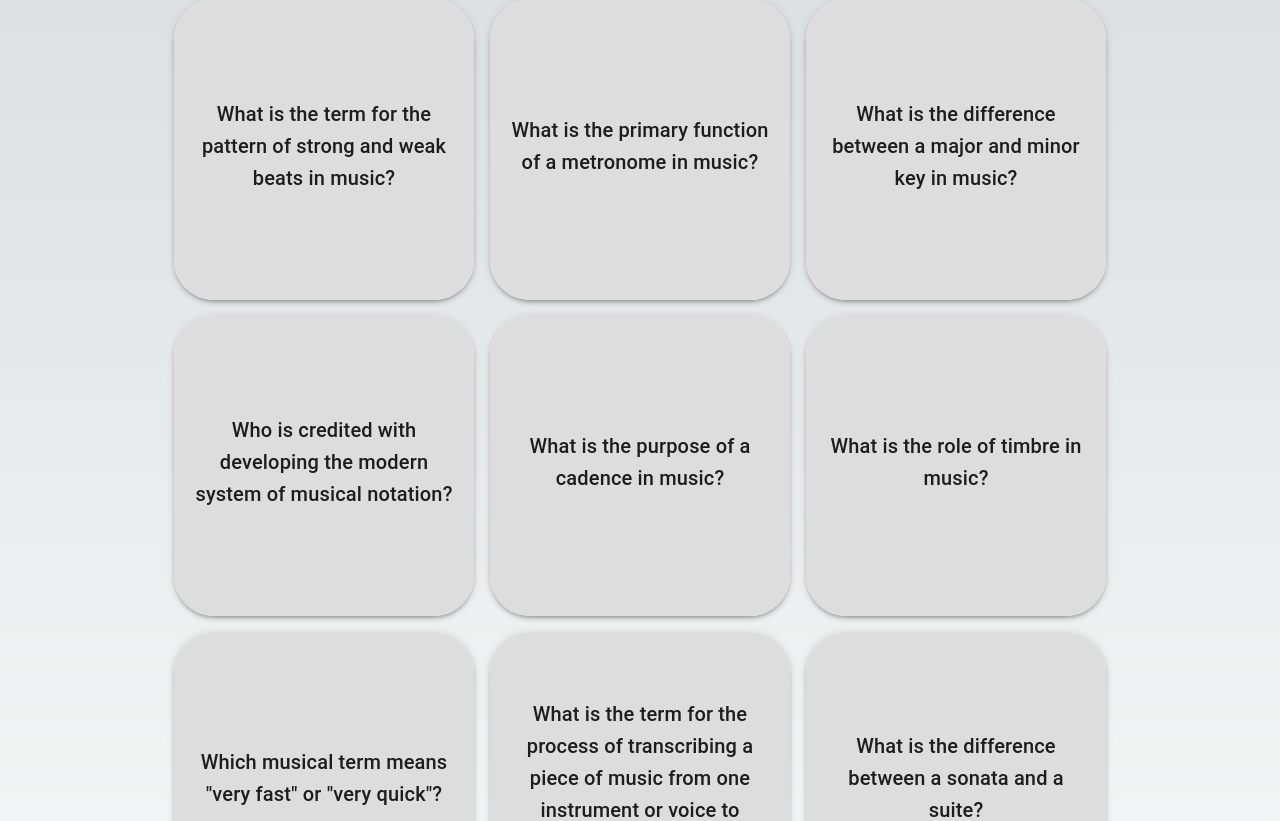
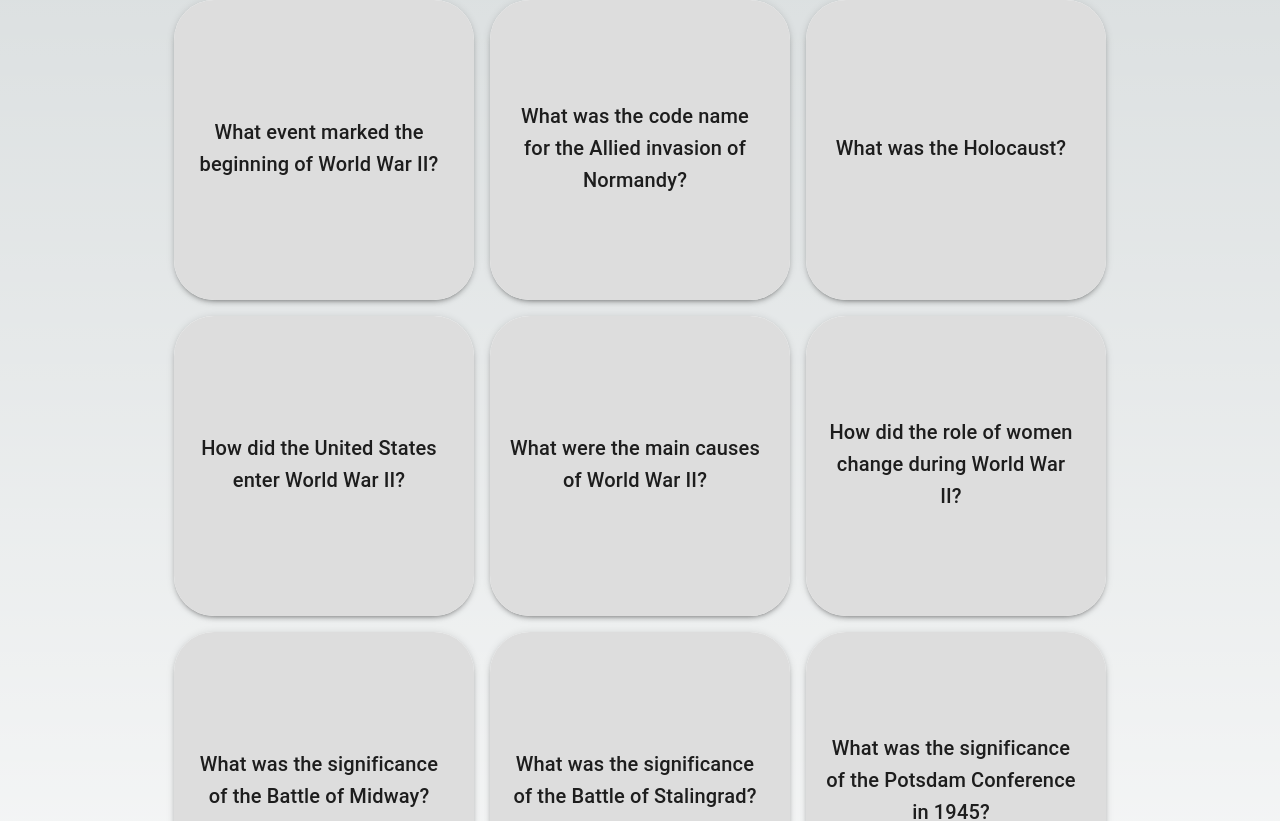
Before and after one commit to JessiP23/flashcard, a Next.js app: page /worldwar in a window 1280 px wide. Shown: the part 232-1053 px from the top of the page. Built offline with nearby package versions, Linux system fonts and the light colour scheme; no server answers.

Commit message:
world war 2 questions flashcard finished

```diff
--- a/app/worldwar/page.js
+++ b/app/worldwar/page.js
@@ -7,20 +7,21 @@ const SignedIn = dynamic(() => import('@clerk/nextjs').then(mod => mod.SignedIn)
 const SignedOut = dynamic(() => import('@clerk/nextjs').then(mod => mod.SignedOut), { ssr: false });
 const UserButton = dynamic(() => import('@clerk/nextjs').then(mod => mod.UserButton), { ssr: false });
 
-const WorldWar = () => {
+const FlashcardPage = () => {
   const [showBack, setShowBack] = useState({});
 
   const flashcards = [
-    { question: ' What is the term for the pattern of strong and weak beats in music?', answer: 'Rhythm' },
-    { question: 'What is the primary function of a metronome in music?', answer: ' A metronome is a tool that helps musicians keep a steady tempo by producing a click or sound at a specific rate, allowing them to play in time with the desired rhythm.' },
-    { question: 'What is the difference between a major and minor key in music?', answer: 'A major key typically has a bright, happy sound, while a minor key has a more somber, melancholic sound. This is due to the specific pattern of whole and half steps used in each key.' },
-    { question: 'Who is credited with developing the modern system of musical notation?', answer: "Guido d'Arezzo"},
-    { question: 'What is the purpose of a cadence in music?', answer: 'A cadence is a series of chords that conclude a piece of music, providing a sense of finality and resolution. Cadences can be used to signal the end of a section or the entire piece.' },
-    { question: 'What is the role of timbre in music?', answer: 'Timbre refers to the unique "tone color" or sound quality of a particular instrument or voice. Timbre is what allows us to distinguish between different instruments or voices, even when playing the same pitch.' },
-    { question: 'Which musical term means "very fast" or "very quick"?', answer: 'Presto' },
-    { question: 'What is the term for the process of transcribing a piece of music from one instrument or voice to another?', answer: 'Arrangement refers to the process of adapting a piece of music for a different instrument or voice, often involving changes to the melody, harmony, or rhythm.' },
-    { question: 'What is the difference between a sonata and a suite?', answer: 'A sonata is a multi-movement work that typically features a fast-slow-fast structure, while a suite is a collection of dances or movements that are often performed in a specific order.' },
-    { question: 'What is the role of articulation in music?', answer: 'Articulation refers to the way notes are attacked and released, with different articulations (such as legato or staccato) affecting the overall sound and feel of a piece.' },
+    { question: 'What event marked the beginning of World War II? ', answer: 'The invasion of Poland by Germany on September 1, 1939' },
+    { question: 'What was the code name for the Allied invasion of Normandy?', answer: 'Operation Overlord.' },
+    { question: 'What was the Holocaust?', answer: 'The Holocaust was the systematic, state-sponsored persecution and murder of six million Jews and millions of others by the Nazi regime and its collaborators.' },
+    { question: 'How did the United States enter World War II?', answer: "The United States entered World War II after Japan's attack on Pearl Harbor on December 7, 1941, which led to a declaration of war against Japan, and shortly after, Germany and Italy declared war on the U.S."},
+    { question: 'What were the main causes of World War II?', answer: `The main causes of World War II include the Treaty of Versailles, the rise of fascism and militarism in Europe and Asia, the failure of appeasement, and the aggression of Axis powers.` },
+    { question: 'How did the role of women change during World War II?', answer: "During World War II, the role of women expanded significantly as they took on jobs traditionally held by men, who were away fighting. Women worked in factories producing war materials, served in auxiliary military roles, and supported the war effort in various capacities. This shift challenged traditional gender roles and laid the groundwork for the post-war women's rights movement." },
+    { question: 'What was the significance of the Battle of Midway?', answer: `It was a turning point in the Pacific Theater, favoring the Allies.` },
+    { question: `What was the significance of the Battle of Stalingrad?`, answer: `The Battle of Stalingrad was a major turning point on the Eastern Front, where the Soviet Union successfully defended the city and began to push back the German forces.
+        ` },
+    { question: `What was the significance of the Potsdam Conference in 1945?`, answer:`The Potsdam Conference, held in July-August 1945, was significant as it was the last meeting of the Allied leaders during World War II. At Potsdam, the leaders discussed the administration of defeated Germany, the demilitarization and denazification of Germany, the borders of post-war Europe, and the terms of Japan's surrender. The conference also highlighted emerging tensions between the Soviet Union and Western Allies, setting the stage for the Cold War.` },
+    { question: 'What was the main purpose of the Yalta Conference?', answer: 'To discuss the post-war reorganization of Europe.' },
   ];
 
   const handleCardClick = (index) => {
@@ -79,20 +80,32 @@ const WorldWar = () => {
                         flexDirection: 'column',
                         alignItems: 'center',
                         justifyContent: 'center',
+                        padding: '20px',
+                        width: '100%',
+                        height: '100%',
+                        boxSizing: 'border-box',
                         backgroundColor: '#ddd',
-                        variant: 'body1'
+                        wordBreak: 'break-word',
+                        '&::-webkit-scrollbar': {
+                            width: '6px',
+                        },
+                        '&::-webkit-scrollbar-thumb': {
+                            backgroundColor: '#888',
+                            borderRadius: '10px',
+                        },
                         }}
                     >
-                        {showBack[index] ? (
-                        <>
-                            <Typography py={6} variant="h6" sx={{ textAlign:'center' }}>{card.answer}</Typography>
-                        </>
-                        ) : (
-                        <>
-
-                            <Typography variant="h6" sx={{ textAlign:'center' }}>{card.question}</Typography>
-                        </>
-                        )}
+                        <Typography
+                        variant="h6"
+                        sx={{
+                            textAlign: 'center',
+                            overflowY: 'auto',
+                            maxHeight: '100%',
+                            paddingRight: '10px',
+                        }}
+                        >
+                        {showBack[index] ? card.answer : card.question}
+                        </Typography>
                     </CardContent>
                 </Card>
           ))}
@@ -102,4 +115,4 @@ const WorldWar = () => {
   );
 };
 
-export default WorldWar;
+export default FlashcardPage;
```
